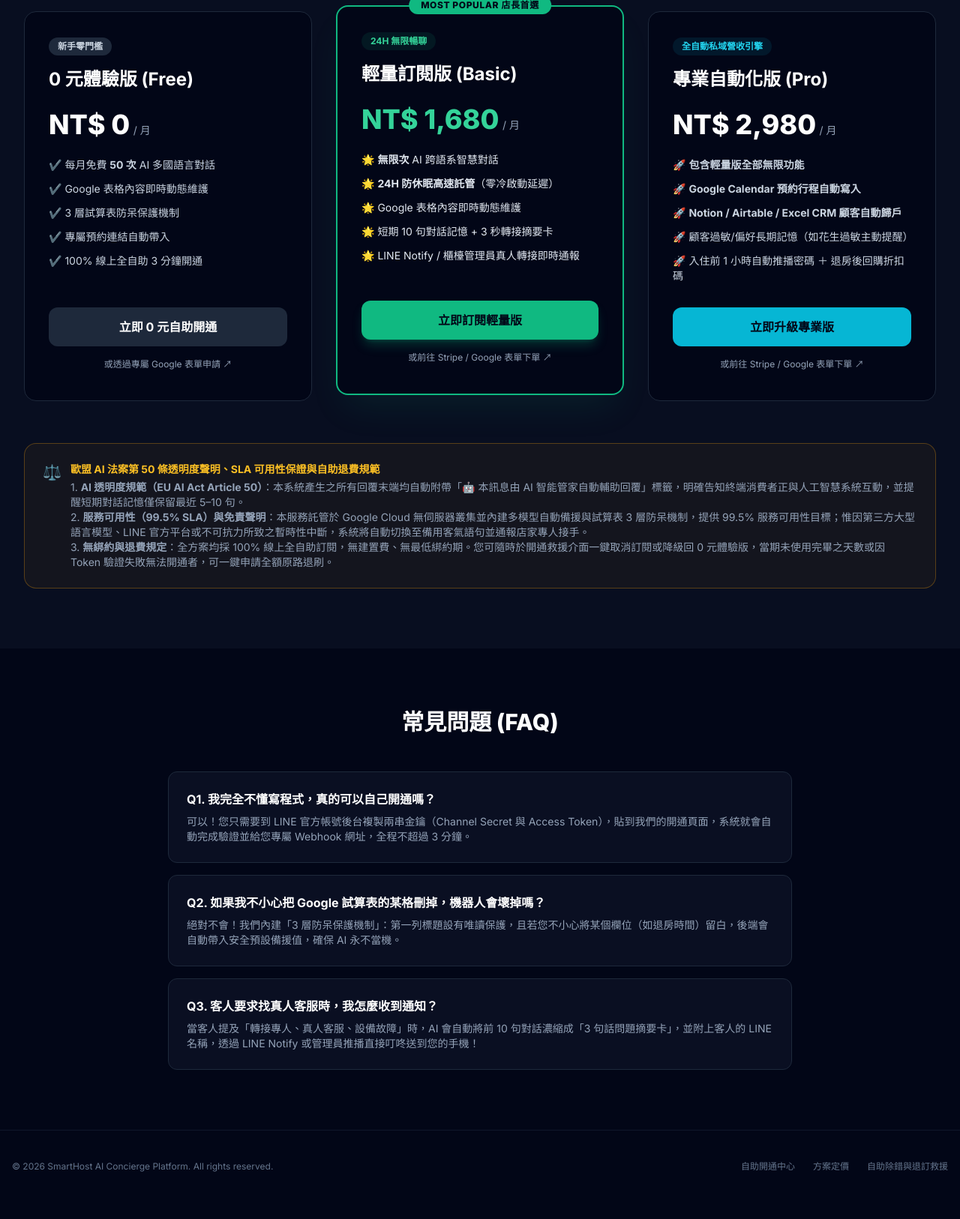
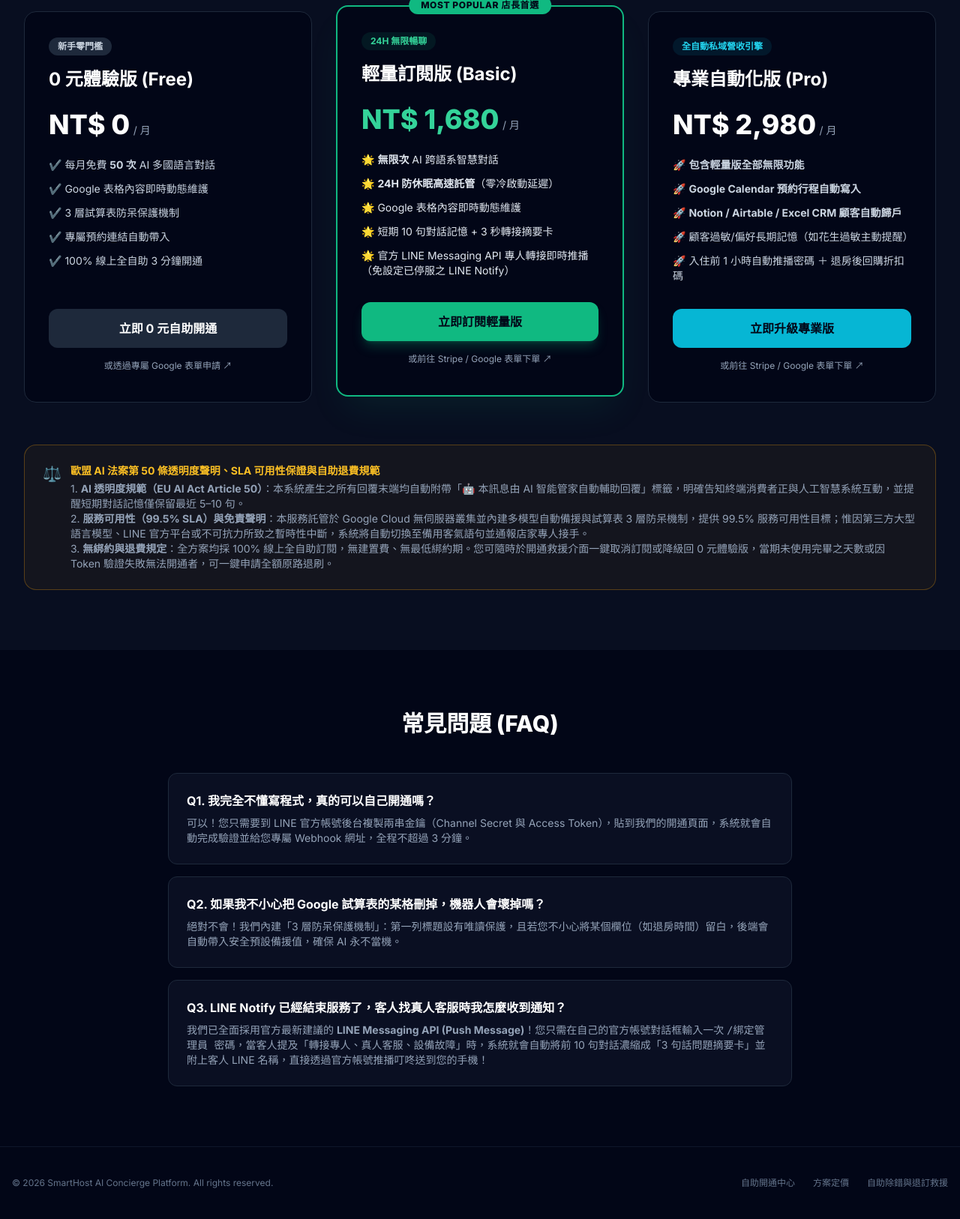
Before and after one commit to Yaduck-vtuber/line-ai-bot, a Flask app: page /site in a window 1280 px wide. Shown: the part 2189-3815 px from the top of the page at 75% size. Before the commit the page ends 3752 px from the top, so only its background shows below. Run offline with Flask 3, Linux system fonts and the light colour scheme; some libraries are stand-ins or nearby versions.

Commit message:
Replace deprecated LINE Notify with official LINE Messaging API push_message for admin alerts

```diff
--- a/app.py
+++ b/app.py
@@ -67,9 +67,9 @@ ADMIN_SECRET_CODE = os.getenv("ADMIN_SECRET_CODE", "lumina8890").strip()
 ADMIN_LINE_USER_ID = os.getenv("ADMIN_LINE_USER_ID", "").strip()
 CRON_SECRET_TOKEN = os.getenv("CRON_SECRET_TOKEN", "lumina_cron_secret").strip()
 
-# 預設預約連結與 LINE Notify 權杖
+# 預設預約連結與管理員 LINE User ID (因應 LINE Notify 結束服務，全面改用 LINE Messaging API Push Message)
 DEFAULT_BOOKING_URL = os.getenv("BOOKING_URL", "").strip()
-DEFAULT_NOTIFY_TOKEN = os.getenv("LINE_NOTIFY_TOKEN", "").strip()
+DEFAULT_ADMIN_USER_ID = os.getenv("ADMIN_LINE_USER_ID", "").strip()
 
 # 外部雲端總表與 Make 自動化串接 (Google Sheets CSV / Make Webhook / Notion / Airtable)
 GOOGLE_SHEET_CSV_URL = os.getenv("GOOGLE_SHEET_CSV_URL", "").strip()
@@ -116,6 +116,7 @@ FALLBACK_DEFAULTS = {
 
 def load_tenants_config() -> dict:
     """載入多租戶設定（支援動態 API 註冊與環境變數預設載入）"""
+    default_admins = {ADMIN_LINE_USER_ID} if ADMIN_LINE_USER_ID else set()
     tenants = {
         "default": {
             "tenant_id": "default",
@@ -125,11 +126,11 @@ def load_tenants_config() -> dict:
             "channel_secret": LINE_CHANNEL_SECRET,
             "channel_access_token": LINE_CHANNEL_ACCESS_TOKEN,
             "booking_url": DEFAULT_BOOKING_URL,
-            "notify_token": DEFAULT_NOTIFY_TOKEN,
+            "admin_user_id": ADMIN_LINE_USER_ID,
             "sheet_csv_url": GOOGLE_SHEET_CSV_URL,
             "kb_url": os.getenv("KNOWLEDGE_BASE_URL", "").strip(),
             "admin_code": ADMIN_SECRET_CODE,
-            "admin_ids": {ADMIN_LINE_USER_ID} if ADMIN_LINE_USER_ID else set(),
+            "admin_ids": set(default_admins),
             "door_pin": DEFAULT_DOOR_PIN,
         }
     }
@@ -138,6 +139,10 @@ def load_tenants_config() -> dict:
         try:
             custom_tenants = json.loads(raw_json)
             for tid, tcfg in custom_tenants.items():
+                admin_set = set(tcfg.get("admin_ids", []))
+                single_admin = tcfg.get("admin_user_id", "").strip()
+                if single_admin:
+                    admin_set.add(single_admin)
                 tenants[tid] = {
                     "tenant_id": tid,
                     "client_name": tcfg.get("client_name", tid),
@@ -146,11 +151,11 @@ def load_tenants_config() -> dict:
                     "channel_secret": tcfg.get("channel_secret", ""),
                     "channel_access_token": tcfg.get("channel_access_token", ""),
                     "booking_url": tcfg.get("booking_url", ""),
-                    "notify_token": tcfg.get("notify_token", ""),
+                    "admin_user_id": single_admin,
                     "sheet_csv_url": tcfg.get("sheet_csv_url", ""),
                     "kb_url": tcfg.get("kb_url", ""),
                     "admin_code": tcfg.get("admin_code", ADMIN_SECRET_CODE),
-                    "admin_ids": set(tcfg.get("admin_ids", [])),
+                    "admin_ids": admin_set,
                     "door_pin": tcfg.get("door_pin", DEFAULT_DOOR_PIN),
                 }
             logger.info(f"Loaded {len(tenants)} tenant configurations.")
@@ -167,28 +172,33 @@ _failed_admin_attempts = {}
 
 
 def get_tenant_config(tenant_id: str) -> dict:
-    """根據 tenant_id 動態讀取該客戶設定（含 booking_url, notify_token, channel_access_token 等）"""
+    """根據 tenant_id 動態讀取該客戶設定（含 booking_url, admin_user_id, channel_access_token 等）"""
     with _tenants_lock:
         if tenant_id in TENANTS_REGISTRY:
             return TENANTS_REGISTRY[tenant_id]
         return TENANTS_REGISTRY["default"]
 
 
-def send_line_notify(token: str, message: str) -> bool:
-    """發送 LINE Notify 轉接通報給店家手機"""
-    if not token:
+def send_messaging_api_push(channel_access_token: str, to_user_id: str, message: str) -> bool:
+    """
+    【替代已結束服務之 LINE Notify】
+    使用官方 LINE Messaging API (push_message) 直接將專人轉接通知推播至店長/管理員的 LINE
+    """
+    if not channel_access_token or not to_user_id:
         return False
     try:
-        headers = {"Authorization": f"Bearer {token.strip()}"}
-        resp = requests.post(
-            "https://notify-api.line.me/api/notify",
-            headers=headers,
-            data={"message": message},
-            timeout=5,
-        )
-        return resp.status_code == 200
+        line_cfg = Configuration(access_token=channel_access_token)
+        with ApiClient(line_cfg) as api_client:
+            line_bot_api = MessagingApi(api_client)
+            line_bot_api.push_message(
+                PushMessageRequest(
+                    to=to_user_id.strip(),
+                    messages=[TextMessage(text=message)],
+                )
+            )
+        return True
     except Exception as e:
-        logger.warning(f"LINE Notify send failed: {e}")
+        logger.warning(f"LINE Messaging API push_message failed to {to_user_id}: {e}")
         return False
 
 
@@ -259,10 +269,17 @@ def fetch_google_sheet_kb_with_safeguards(tenant_cfg: dict) -> tuple[str, dict]:
             except Exception as e:
                 logger.warning(f"[{tid}] Google Sheet live fetch error ({e}), using Fallback Defaults.")
 
+    # 若試算表中有填寫「管理員LINE_ID」或「admin_user_id」，自動加入該租戶的管理員推播名單
+    for admin_key in ["管理員LINE_ID", "admin_user_id", "店長LINE_ID"]:
+        sheet_admin_id = merged_fields.get(admin_key, "").strip()
+        if sheet_admin_id and sheet_admin_id.startswith("U"):
+            tenant_cfg.setdefault("admin_ids", set()).add(sheet_admin_id)
+
     custom_raw_kb = os.getenv("CLIENT_KNOWLEDGE_BASE", "").strip()
     kb_lines = ["---【即時動態知識庫 (含 3 層防呆備援保護)】---"]
     for k, v in merged_fields.items():
-        if k not in ["電子鎖密碼"]:  # 電子鎖密碼僅於入住前1小時自動推播，一般問答不主動外洩
+        # 電子鎖密碼與管理員 LINE ID 屬於機密欄位，一般問答不主動外洩給房客
+        if k not in ["電子鎖密碼", "管理員LINE_ID", "admin_user_id", "店長LINE_ID"]:
             kb_lines.append(f"- {k}：{v}")
     if custom_raw_kb:
         kb_lines.append("\n---【補充說明資訊】---\n" + custom_raw_kb)
@@ -601,7 +618,7 @@ def call_gemini_api(tenant_cfg: dict, user_id: str, user_message: str):
 
 
 # =============================================================
-# 7. 專人轉接「3 句話問題摘要卡」推播 (LINE 管理員 + LINE Notify 雙通道)
+# 7. 專人轉接「3 句話問題摘要卡」推播 (官方 LINE Messaging API Push Message)
 # =============================================================
 def notify_admins_on_line(
     line_bot_api: MessagingApi,
@@ -614,7 +631,6 @@ def notify_admins_on_line(
 ):
     tid = tenant_cfg["tenant_id"]
     client_name = tenant_cfg.get("client_name", CLIENT_NAME)
-    notify_token = tenant_cfg.get("notify_token", "")
     service_type = service_data.get("service_type", "客戶服務")
     details = service_data.get("details", user_text)
     summary_card = service_data.get("handover_summary_3_sentences") or details
@@ -640,16 +656,18 @@ def notify_admins_on_line(
         f"━━━━━━━━━━━━━━\n"
         f"🥜 飲食過敏註記：{allergies}\n"
         f"🕒 預計抵達時間：{arrival}\n"
-        f"⚠️ 狀態：{'請至官方帳號後台接手回覆' if need_human else '系統已自動記錄預約'}"
+        f"⚠️ 狀態：{'請至 LINE 官方帳號後台接手回覆' if need_human else '系統已自動記錄預約'}"
     )
     logger.info(f"[{tid}] [ADMIN ALERT]\n{alert_msg}")
 
-    # 通道 A：若有設定 LINE Notify Token，發送 LINE Notify 通報給店家手機
-    if notify_token:
-        send_line_notify(notify_token, "\n" + alert_msg)
+    # 彙整所有管理員 LINE User ID (包含開通表單設定之 admin_user_id 與對話中 /綁定管理員 之名單)
+    target_admins = set(tenant_cfg.get("admin_ids", set()))
+    configured_admin = tenant_cfg.get("admin_user_id", "").strip()
+    if configured_admin:
+        target_admins.add(configured_admin)
 
-    # 通道 B：推播給已透過密碼綁定的 LINE 管理員
-    for admin_id in list(tenant_cfg.get("admin_ids", set())):
+    # 透過官方 LINE Messaging API (push_message) 直接推播給所有綁定的店長/管理員手機
+    for admin_id in list(target_admins):
         if not admin_id:
             continue
         try:
@@ -659,9 +677,9 @@ def notify_admins_on_line(
                     messages=[TextMessage(text=alert_msg)],
                 )
             )
-            logger.info(f"[{tid}] Pushed handover summary card to admin {admin_id}.")
+            logger.info(f"[{tid}] Pushed handover summary card via Messaging API to admin {admin_id}.")
         except Exception as e:
-            logger.warning(f"[{tid}] Failed to push alert to admin {admin_id}: {e}")
+            logger.warning(f"[{tid}] Failed to push alert via Messaging API to admin {admin_id}: {e}")
 
 
 # =============================================================
@@ -758,13 +776,12 @@ threading.Thread(target=background_scheduler_loop, daemon=True).start()
 
 
 # =============================================================
-# 9. 核心訊息處理流程 (含動態預約連結、LINE Notify 轉接與雙層記憶)
+# 9. 核心訊息處理流程 (含動態預約連結、LINE Messaging API 專人轉接與雙層記憶)
 # =============================================================
 def process_user_message_async(tenant_cfg: dict, reply_token: str, user_text: str, user_id: str = None):
     tid = tenant_cfg["tenant_id"]
     client_name = tenant_cfg.get("client_name", CLIENT_NAME)
     booking_url = tenant_cfg.get("booking_url", "")
-    notify_token = tenant_cfg.get("notify_token", "")
     line_cfg = Configuration(access_token=tenant_cfg["channel_access_token"])
 
     try:
@@ -773,6 +790,20 @@ def process_user_message_async(tenant_cfg: dict, reply_token: str, user_text: st
         with ApiClient(line_cfg) as api_client:
             line_bot_api = MessagingApi(api_client)
             guest_name = fetch_line_guest_name(line_bot_api, tid, user_id)
+
+            # ---------------------------------------------------------
+            # 0. 查詢個人 LINE User ID 快捷指令 (/我的ID)
+            # ---------------------------------------------------------
+            if stripped in ["/我的ID", "我的ID", "/id", "/userid"]:
+                id_reply = (
+                    f"🪪 您的 LINE 顯示名稱：{guest_name}\n"
+                    f"🔑 您的 LINE User ID：\n{user_id}\n\n"
+                    f"💡 若您是店家管理員，可直接輸入：\n"
+                    f"`/綁定管理員 {tenant_cfg.get('admin_code', ADMIN_SECRET_CODE)}`\n"
+                    f"即可透過 LINE Messaging API 接收真人客服轉接與 3 秒問題摘要卡推播！"
+                )
+                reply_to_line(tenant_cfg, reply_token, id_reply, user_id)
+                return
 
             # ---------------------------------------------------------
             # 1. 資安防護：管理員綁定指令需驗證密碼 (/綁定管理員 <密碼>)
@@ -790,11 +821,13 @@ def process_user_message_async(tenant_cfg: dict, reply_token: str, user_text: st
                 if input_code and hmac.compare_digest(input_code, expected_code):
                     if user_id:
                         tenant_cfg["admin_ids"].add(user_id)
+                        tenant_cfg["admin_user_id"] = user_id
                         bind_reply = (
-                            f"✅【管理員安全認證成功】\n"
+                            f"✅【管理員安全認證成功｜Messaging API 推播已啟用】\n"
                             f"👤 管理員：{guest_name}\n"
                             f"🏢 綁定品牌：{client_name}\n"
                             f"🔑 您的 LINE User ID：\n{user_id}\n\n"
+                            f"📲 專人轉接通知已透過官方 LINE Messaging API 綁定至此帳號（完全不需使用已停服的 LINE Notify）。\n"
                             f"🛡️ 資安保護已啟用：未持有管理員密碼之房客無法綁定。\n"
                             f"💡 實用管理員指令：\n"
                             f"• 輸入「/發送入住密碼」可測試入住前1小時自動推播\n"
@@ -824,18 +857,13 @@ def process_user_message_async(tenant_cfg: dict, reply_token: str, user_text: st
                     return
 
             # ---------------------------------------------------------
-            # 2. 結合 AI 推論、動態預約連結帶入與 LINE Notify 轉接通報
+            # 2. 結合 AI 推論、動態預約連結帶入與 LINE Messaging API 轉接推播
             # ---------------------------------------------------------
             logger.info(f"[{tid}] Guest '{guest_name}' ({user_id}): '{user_text[:40]}'")
             ai_reply, service_data = call_gemini_api(tenant_cfg, user_id, user_text)
 
-            # 意圖判定 A：若顧客明確提及「轉接專人」或「真人客服」，確保強制觸發 LINE Notify 與管理員摘要卡
-            if "轉接專人" in stripped or "真人客服" in stripped:
-                if notify_token:
-                    send_line_notify(
-                        token=notify_token,
-                        message=f"\n🚨 [SmartHost 轉接提醒]\n顧客名稱：{guest_name}\n顧客訊息：{user_text}\n請撥空回覆！",
-                    )
+            # 意圖判定 A：若顧客明確提及「轉接專人」或「真人客服」，確保強制觸發 Messaging API 管理員推播
+            if any(kw in stripped for kw in ["轉接專人", "真人客服", "轉接真人", "人工客服", "找真人"]):
                 if not service_data:
                     service_data = {
                         "event": "service_request",
@@ -844,6 +872,8 @@ def process_user_message_async(tenant_cfg: dict, reply_token: str, user_text: st
                         "handover_summary_3_sentences": f"旅客 {guest_name} 主動要求轉接專人客服，原話為：「{user_text}」，請管家第一時間聯繫旅客。",
                         "need_human": True,
                     }
+                else:
+                    service_data["need_human"] = True
 
             # 意圖判定 B：若顧客詢問「預約 / 報名 / 訂房」且店家設有 booking_url，自動帶入專屬預約連結
             if booking_url and any(kw in stripped for kw in ["預約", "報名", "訂房"]):
@@ -867,7 +897,7 @@ def process_user_message_async(tenant_cfg: dict, reply_token: str, user_text: st
             # 回傳訊息給 LINE 顧客
             reply_to_line(tenant_cfg, reply_token, ai_reply, user_id)
 
-            # 發送管理員專人通知與 LINE Notify
+            # 透過官方 LINE Messaging API (push_message) 發送管理員專人通知與 3 句話摘要卡
             if service_data:
                 notify_admins_on_line(
                     line_bot_api,
@@ -921,7 +951,7 @@ def serve_onboarding_page():
 def api_register_tenant():
     """
     接收來自前端 onboarding.html / Make / Google 表單傳入的 JSON：
-    (`tenant_id`, `email`, `channel_access_token`, `channel_secret`, `client_name`, `booking_url`, `notify_token`, `sheet_csv_url`)
+    (`tenant_id`, `email`, `channel_access_token`, `channel_secret`, `client_name`, `booking_url`, `admin_user_id`, `sheet_csv_url`)
     並向 LINE 官方 https://api.line.me/v2/bot/info 驗證 Token 是否有效。
     """
     try:
@@ -932,7 +962,7 @@ def api_register_tenant():
         channel_secret = str(data.get("channel_secret", "")).strip()
         client_name = str(data.get("client_name", "")).strip() or tenant_id
         booking_url = str(data.get("booking_url", "")).strip()
-        notify_token = str(data.get("notify_token", "")).strip()
+        admin_user_id = str(data.get("admin_user_id", "")).strip()
         sheet_csv_url = str(data.get("sheet_csv_url", "")).strip()
 
         if not tenant_id or not channel_access_token or not channel_secret:
@@ -950,6 +980,7 @@ def api_register_tenant():
         if verify_resp.status_code == 200:
             bot_info = verify_resp.json()
             resolved_name = client_name or bot_info.get("displayName", tenant_id)
+            initial_admins = {admin_user_id} if admin_user_id else set()
             with _tenants_lock:
                 TENANTS_REGISTRY[tenant_id] = {
                     "tenant_id": tenant_id,
@@ -959,11 +990,11 @@ def api_register_tenant():
                     "channel_secret": channel_secret,
                     "channel_access_token": channel_access_token,
                     "booking_url": booking_url,
-                    "notify_token": notify_token,
+                    "admin_user_id": admin_user_id,
                     "sheet_csv_url": sheet_csv_url,
                     "kb_url": "",
                     "admin_code": ADMIN_SECRET_CODE,
-                    "admin_ids": set(),
+                    "admin_ids": initial_admins,
                     "door_pin": DEFAULT_DOOR_PIN,
                 }
 
--- a/templates/index.html
+++ b/templates/index.html
@@ -244,7 +244,7 @@
               <li>🌟 <strong>24H 防休眠高速託管</strong>（零冷啟動延遲）</li>
               <li>🌟 Google 表格內容即時動態維護</li>
               <li>🌟 短期 10 句對話記憶 + 3 秒轉接摘要卡</li>
-              <li>🌟 LINE Notify / 櫃檯管理員真人轉接即時通報</li>
+              <li>🌟 官方 LINE Messaging API 專人轉接即時推播（免設定已停服之 LINE Notify）</li>
             </ul>
           </div>
           <div class="space-y-2">
@@ -320,8 +320,8 @@
           <p class="text-slate-400 text-sm">絕對不會！我們內建「3 層防呆保護機制」：第一列標題設有唯讀保護，且若您不小心將某個欄位（如退房時間）留白，後端會自動帶入安全預設備援值，確保 AI 永不當機。</p>
         </div>
         <div class="bg-slate-900/60 border border-slate-800 rounded-xl p-6">
-          <h3 class="font-bold text-white mb-2">Q3. 客人要求找真人客服時，我怎麼收到通知？</h3>
-          <p class="text-slate-400 text-sm">當客人提及「轉接專人、真人客服、設備故障」時，AI 會自動將前 10 句對話濃縮成「3 句話問題摘要卡」，並附上客人的 LINE 名稱，透過 LINE Notify 或管理員推播直接叮咚送到您的手機！</p>
+          <h3 class="font-bold text-white mb-2">Q3. LINE Notify 已經結束服務了，客人找真人客服時我怎麼收到通知？</h3>
+          <p class="text-slate-400 text-sm">我們已全面採用官方最新建議的 <strong>LINE Messaging API (Push Message)</strong>！您只需在自己的官方帳號對話框輸入一次 <code>/綁定管理員 密碼</code>，當客人提及「轉接專人、真人客服、設備故障」時，系統就會自動將前 10 句對話濃縮成「3 句話問題摘要卡」並附上客人 LINE 名稱，直接透過官方帳號推播叮咚送到您的手機！</p>
         </div>
       </div>
     </div>
```
Also changed, not shown: templates/onboarding.html (+11 -6 lines).
